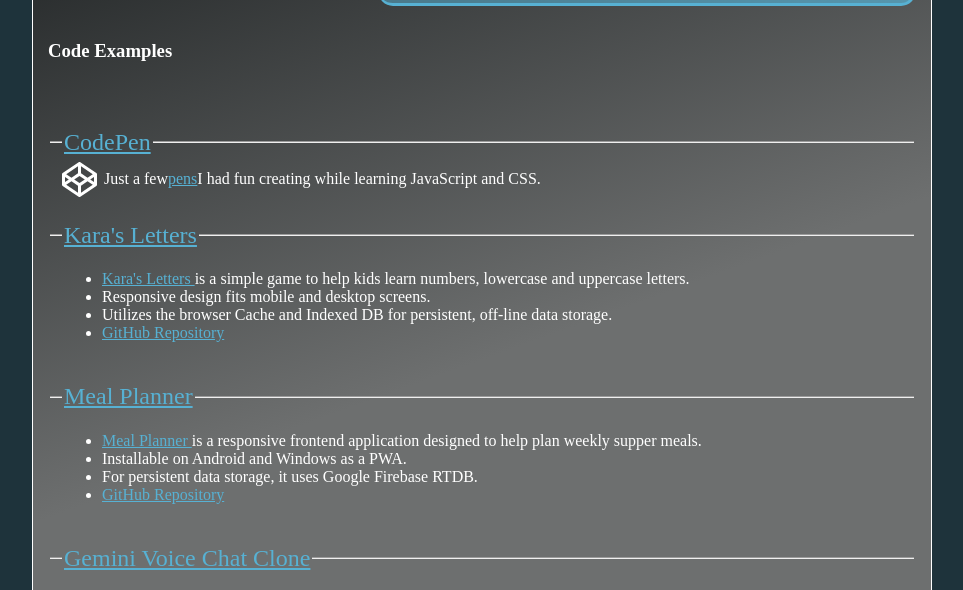
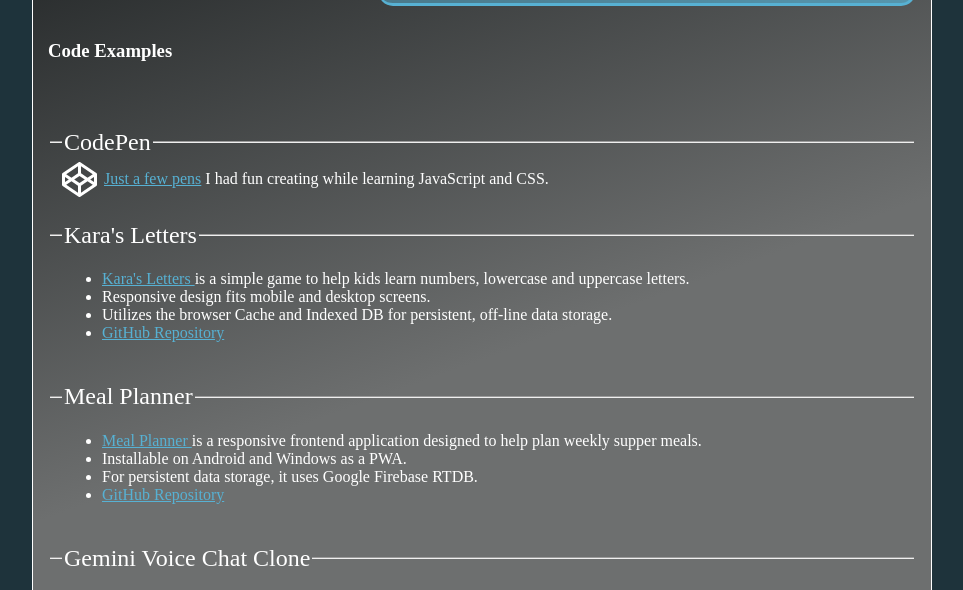
Before and after one commit to AlphaT7/portfolio, a website built with Vite: page src/index.html in a window 1280 px wide. Shown: the part 1080-1670 px from the top of the page, without its empty margins (158-1121 px from the left). Built offline with nearby package versions, Linux system fonts and the light colour scheme; files whose address does not match are found by name.

Commit message:
minor html visual tweaks; removed links from fieldset legends;

```diff
--- a/package.json
+++ b/package.json
@@ -1,7 +1,6 @@
 {
   "type": "module",
   "dependencies": {
-    "@tsparticles/all": "^3.4.0",
     "vite": "^7.1.3"
   }
 }
--- a/src/index.html
+++ b/src/index.html
@@ -206,14 +206,7 @@
 
         <br />
         <fieldset>
-          <legend>
-            <a
-              href="https://codepen.io/JamisonWinters/pens/showcase"
-              target="_blank"
-            >
-              CodePen
-            </a>
-          </legend>
+          <legend>CodePen</legend>
           <svg
             xmlns="http://www.w3.org/2000/svg"
             viewBox="0 0 512 512"
@@ -225,25 +218,16 @@
               d="M502.3 159.7l-234-156c-8-4.9-16.5-5-24.6 0l-234 156c-6 4-9.7 11.1-9.7 18.3L0 334c0 7.1 3.7 14.3 9.7 18.3l234 156c8 4.9 16.5 5 24.6 0l234-156c6-4 9.7-11.1 9.7-18.3l0-156c0-7.1-3.7-14.3-9.7-18.3zM278 63.1l172.3 114.9-76.9 51.4-95.4-63.7 0-102.6zm-44 0L234 165.7 138.6 229.4 61.7 178 234 63.1zM44 219.1L99.1 256 44 292.8 44 219.1zM234 448.8L61.7 334 138.6 282.6 234 346.3 234 448.8zM256 308l-77.7-52 77.7-52 77.7 52-77.7 52zm22 140.9l0-102.6 95.4-63.7 76.9 51.4-172.3 114.9zm190-156l-55.1-36.9 55.1-36.9 0 73.7z"
             />
           </svg>
-          Just a few
           <a
             href="https://codepen.io/JamisonWinters/pens/showcase"
             target="_blank"
           >
-            pens
-          </a>
-          I had fun creating while learning JavaScript and CSS.
+            Just a few pens </a
+          >&nbsp;I had fun creating while learning JavaScript and CSS.
         </fieldset>
 
         <fieldset>
-          <legend>
-            <a
-              href="https://karasletters-abb2b.firebaseapp.com/"
-              target="_blank"
-            >
-              Kara's Letters
-            </a>
-          </legend>
+          <legend>Kara's Letters</legend>
           <ul>
             <li>
               <a
@@ -269,11 +253,7 @@
         </fieldset>
 
         <fieldset>
-          <legend>
-            <a href="https://mealplanner-f2215.web.app/" target="_blank">
-              Meal Planner
-            </a>
-          </legend>
+          <legend>Meal Planner</legend>
           <ul>
             <li>
               <a href="https://mealplanner-f2215.web.app/" target="_blank">
@@ -293,11 +273,7 @@
         </fieldset>
 
         <fieldset>
-          <legend>
-            <a href="https://jwinters.pythonanywhere.com/" target="_blank"
-              >Gemini Voice Chat Clone</a
-            >
-          </legend>
+          <legend>Gemini Voice Chat Clone</legend>
           <ul>
             <li>
               <a href="https://jwinters.pythonanywhere.com/" target="_blank"
```
Also changed, not shown: dist/index.html, firebase.json, 2 other files.
